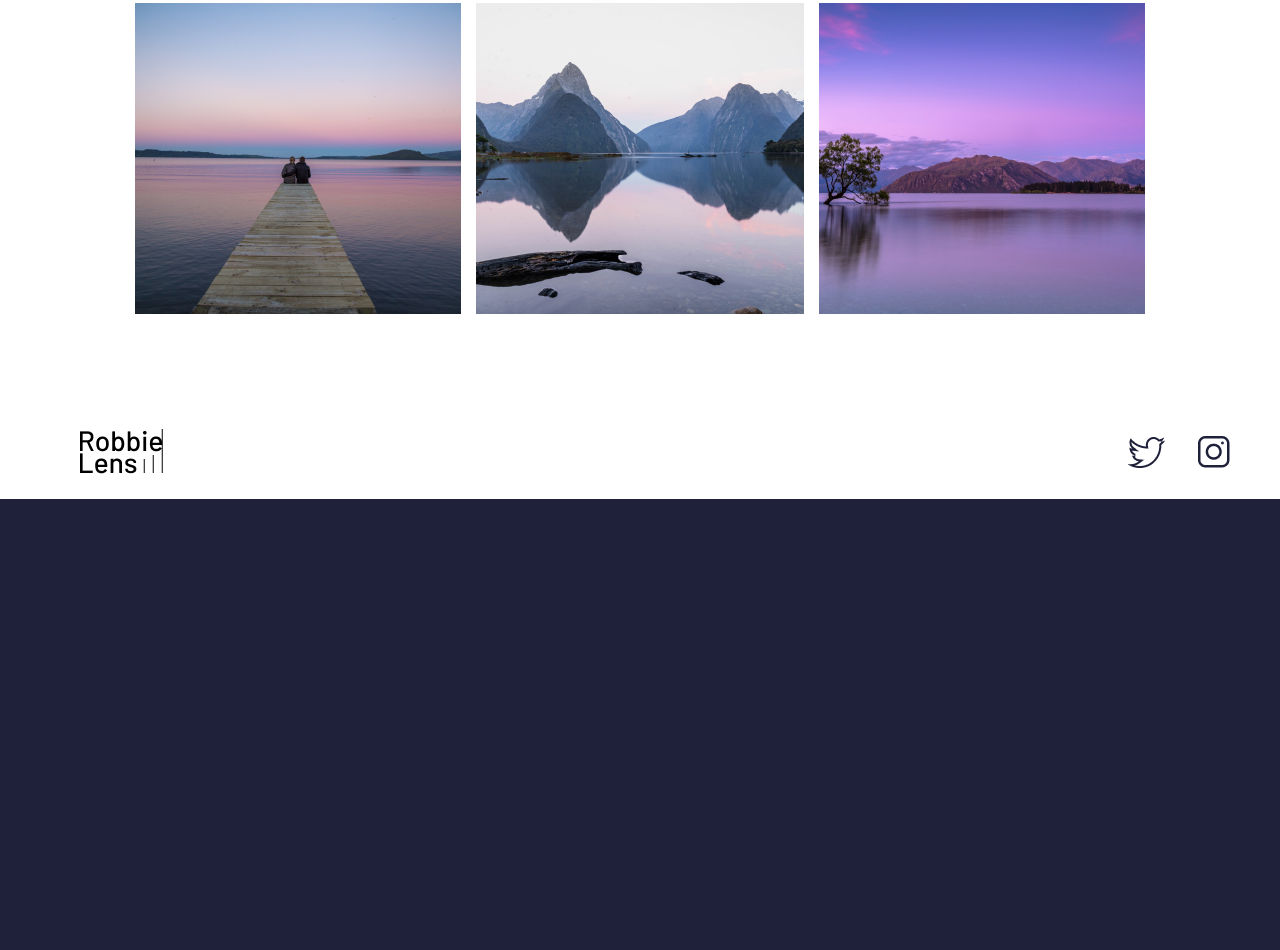
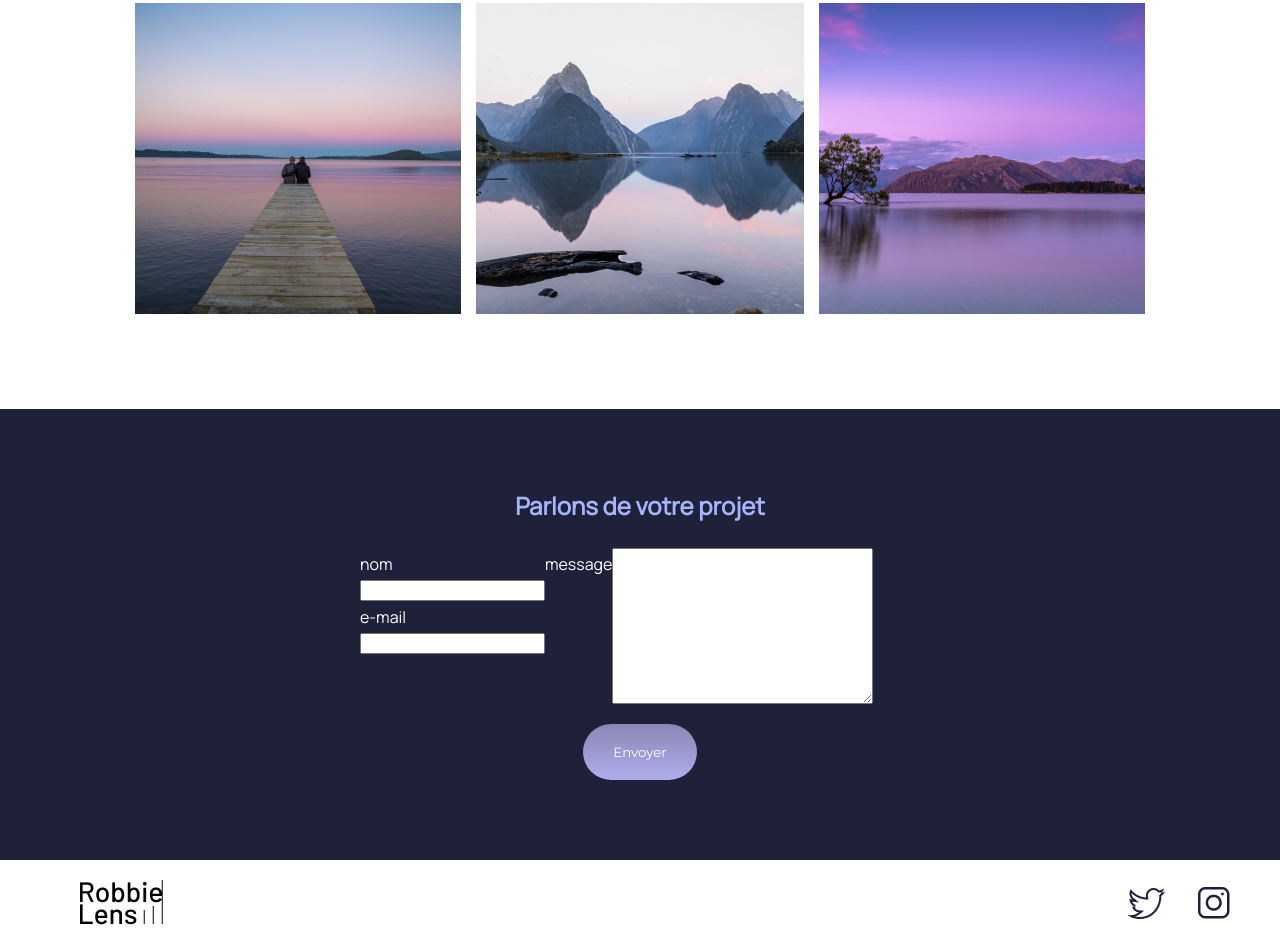
Before and after one commit to LightningMax/Openclassrooms---Robbie-Lens-Portfolio, a plain HTML site: page index.html in a window 1280 px wide. Shown: the part 1171-2121 px from the top of the page. Before the commit the page ends 1670 px from the top, so only its background shows below. Drawn offline with Linux system fonts and the light colour scheme.

Commit message:
trying to make a form

```diff
--- a/index.html
+++ b/index.html
@@ -53,6 +53,28 @@
                 <img src="images/accueil/element-6.png" alt="">
             </div>
         </section>
+        <section>
+            <form action="" method="get">
+                <h2>Parlons de votre projet</h2>
+                <div>
+                    <div>
+                        <div>
+                            <label for="nom">nom</label>
+                            <input type="text" id="nom" name="nom">
+                        </div>
+                        <div>
+                            <label for="email">e-mail</label>
+                            <input type="email" name="email" id="email">
+                        </div>
+                    </div>
+                    <label for="message">message</label>
+                    <textarea name="message" id="message" cols="30" rows="10"></textarea>
+                </div>
+                <div>
+                    <input class="cta" type="submit" value="Envoyer">
+                </div>
+            </form>
+        </section>
     </main>
     <footer>
         <a href="index.html" class="lien-icone">
--- a/styles/index.css
+++ b/styles/index.css
@@ -38,3 +38,34 @@
     margin-bottom: 15px;
     flex-wrap: wrap;
 }
+
+form {
+    display: flex;
+    flex-direction: column;
+    width: 50%;
+    margin: auto;
+    color: white;
+}
+
+form h2 {
+    text-align: center;
+    color: #A5B4FC;
+    margin-bottom: 26px;
+}
+
+form div {
+    display: flex;
+}
+
+form div > div {
+    flex-direction: column;
+}
+
+label {
+    padding: 5px 0px;
+}
+
+form > div:last-child {
+    margin-top: 20px;
+    justify-content: center;
+}
--- a/styles/style.css
+++ b/styles/style.css
@@ -53,6 +53,7 @@ header, footer {
     color: white;
     border-radius: 50px;
     padding: 20px 30px;
+    border: none;
 }
 
 .cta:hover{
```
